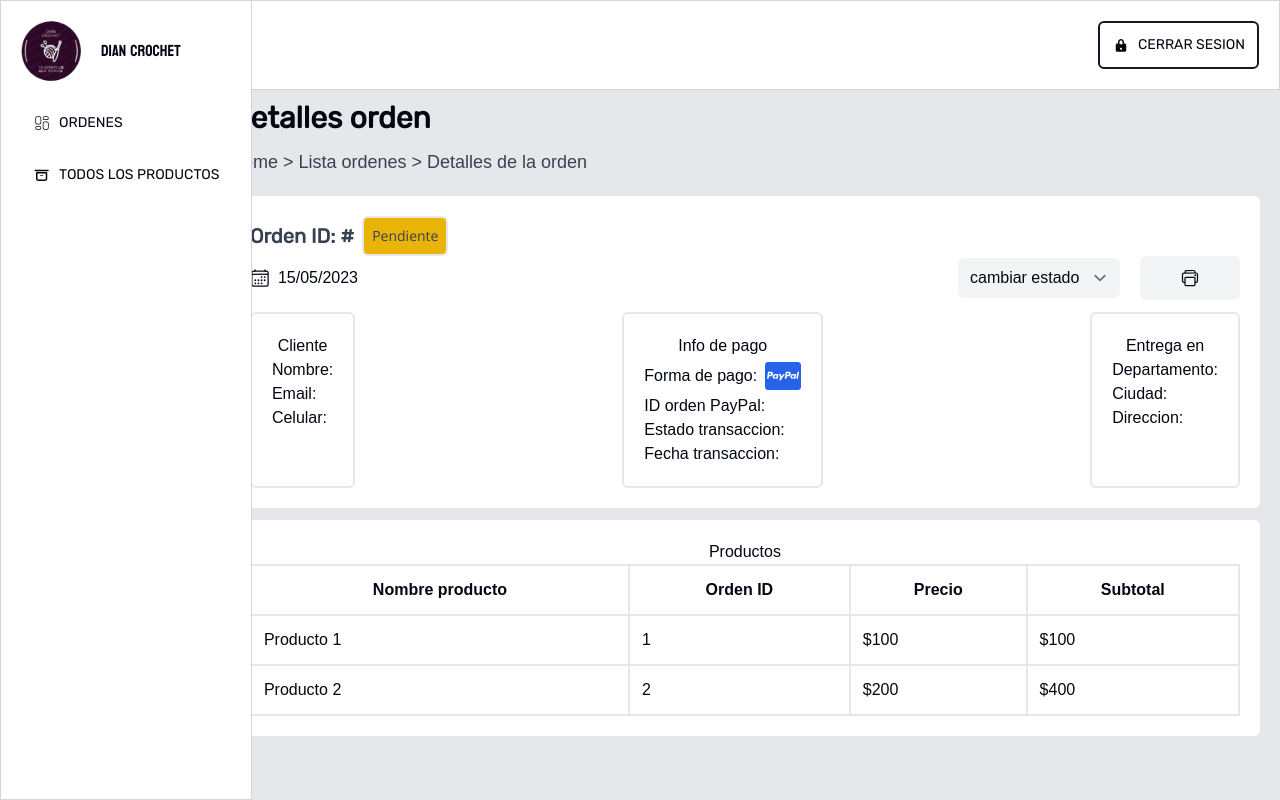
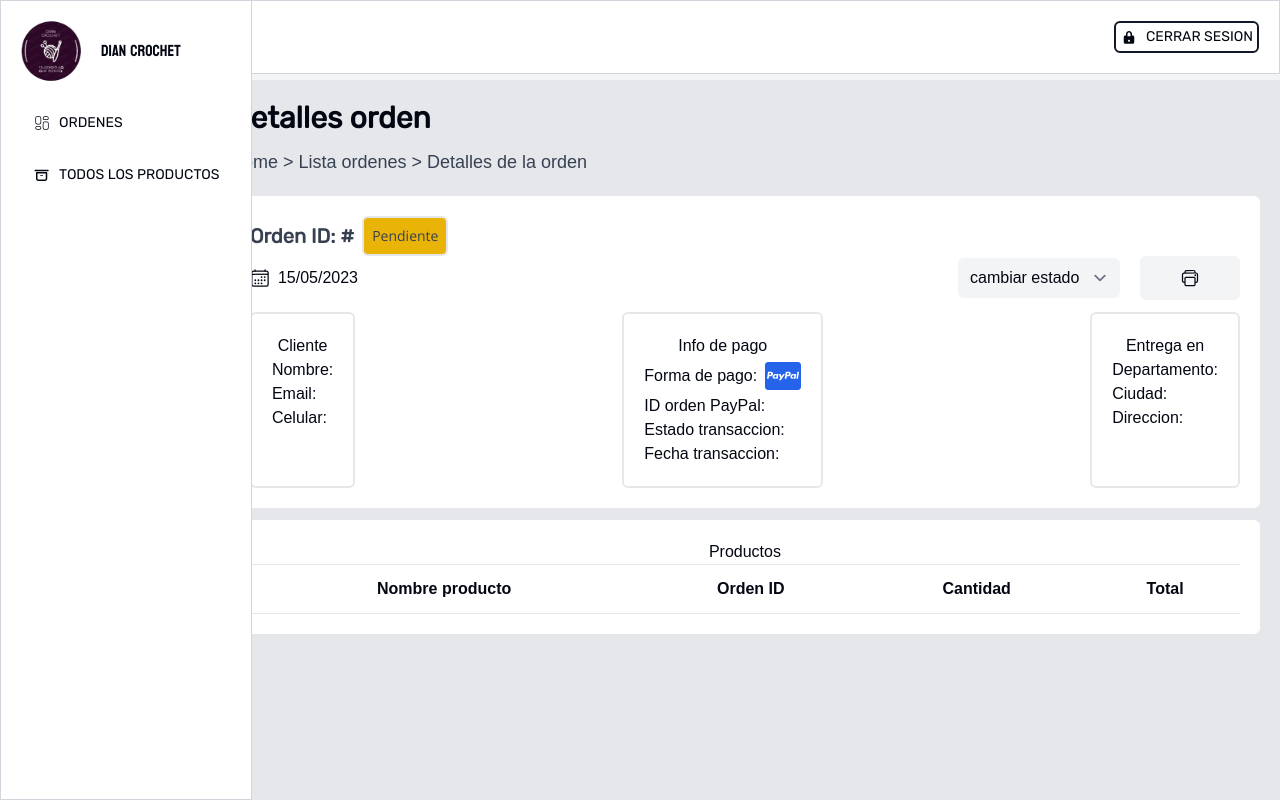
Before and after one commit to ale2002solano/DeployAdmin1, a Next.js app: page /ordenes/details-orden in a window 1280 px wide. Built offline with nearby package versions, Linux system fonts and the light colour scheme.

Commit message:
cambio minimo

```diff
--- a/package.json
+++ b/package.json
@@ -22,7 +22,7 @@
     "react": "^18",
     "react-dom": "^18",
     "react-icons": "^5.3.0",
-    "react-router-dom": "^6.x.x",
+    "react-router-dom": "^6.28.0",
     "swiper": "^11.1.14"
   },
   "devDependencies": {
--- a/src/app/ordenes/components/header.tsx
+++ b/src/app/ordenes/components/header.tsx
@@ -6,7 +6,7 @@ export default function HeaderBar() {
     return(
         <div className='w-screen h-auto fixed top-0 left-0 bg-white p-5 border-gray-300 border-solid border font-rubik'>
             <div className='flex flex-col flex-nowrap justify-center items-end content-stretch'>
-                <button type="button" title='close session' className='font-medium text-sm flex flex-row flex-nowrap justify-start items-center content-stretch p-3 text-gray-950 border-solid border-2 rounded-md border-gray-900'><TiLockClosed className='mr-2 text-lg' /> CERRAR SESION</button>
+                <button type="button" title='close session' className='font-medium text-sm flex flex-row flex-nowrap justify-start items-center content-stretch p-1 text-gray-950 border-solid border-2 rounded-md border-gray-900'><TiLockClosed className='mr-2 text-lg' /> CERRAR SESION</button>
             </div>
 
         </div>
--- a/src/app/ordenes/components/posts/DetailsOrdenForm.tsx
+++ b/src/app/ordenes/components/posts/DetailsOrdenForm.tsx
@@ -57,29 +57,17 @@ export default function DetailsOrdenForm(){
   </div>
 
   <div className="w-full bg-white rounded-md p-5 flex flex-col h-auto overflow-auto text-gray-950 mt-3">
-    <header className="flex justify-center">Productos</header>
+    <header className="flex justify-center border-b">Productos</header>
     <table>
         <thead>
             <tr>
-                <th className="border-solid border-2 p-3">Nombre producto</th>
-                <th className="border-solid border-2 p-3">Orden ID</th>
-                <th className="border-solid border-2 p-3">Precio</th>
-                <th className="border-solid border-2 p-3">Subtotal</th>
+                <th className="border-b p-3">Nombre producto</th>
+                <th className="border-b p-3">Orden ID</th>
+                <th className="border-b p-3">Cantidad</th>
+                <th className="border-b p-3">Total</th>
             </tr>
         </thead>
         <tbody>
-            <tr>
-                <td className="border-solid border-2 p-3">Producto 1</td>
-                <td className="border-solid border-2 p-3">1</td>
-                <td className="border-solid border-2 p-3">$100</td>
-                <td className="border-solid border-2 p-3">$100</td>
-            </tr>
-            <tr>
-                <td className="border-solid border-2 p-3">Producto 2</td>
-                <td className="border-solid border-2 p-3">2</td>
-                <td className="border-solid border-2 p-3">$200</td>
-                <td className="border-solid border-2 p-3">$400</td>
-            </tr>
         </tbody>
     </table>
   </div>
--- a/src/app/ordenes/components/posts/OrdenForm.tsx
+++ b/src/app/ordenes/components/posts/OrdenForm.tsx
@@ -2,6 +2,8 @@
 import React, { useEffect, useState } from "react";
 import { IoCalendarOutline } from "react-icons/io5";
 import { GrStatusGoodSmall } from "react-icons/gr";
+
+
 // Interfaz para las órdenes
 interface Orden {
     id_factura: number;
@@ -17,6 +19,10 @@ export default function Dashboard() {
    const [fechaInicio, setFechaInicio] = useState<string>("");
    const [fechaFin, setFechaFin] = useState<string>("");
    const [ordenamiento, setOrdenamiento] = useState<"asc" | "desc" | "">("");
+   const detailsClick = (id: number) => {
+    localStorage.setItem("ordenSeleccionada", id.toString()); // Guarda el ID de la orden
+    window.location.href = "/ordenes/details-orden"; // Redirige a la vista de detalles
+  };
 
    // Función para obtener las órdenes
   const fetchOrdenes = async () => {
@@ -145,7 +151,11 @@ export default function Dashboard() {
         <tbody className="text-gray-950">
           {ordenes.length > 0 ? (
             ordenes.map((orden) => (
-              <tr key={orden.id_factura} className="border-b">
+              <tr
+                key={orden.id_factura}
+                className="border-b cursor-pointer hover:bg-gray-100"
+                onClick={() => detailsClick(orden.id_factura)}
+              >
                 <td className="p-4">#{orden.codigo_fact}</td>
                 <td className="p-4">{orden.fecha_fact}</td>
                 <td className="p-4">{orden.nombre}</td>
```
Also changed, not shown: 1 other file (tests, documents, lock files or other folders).
